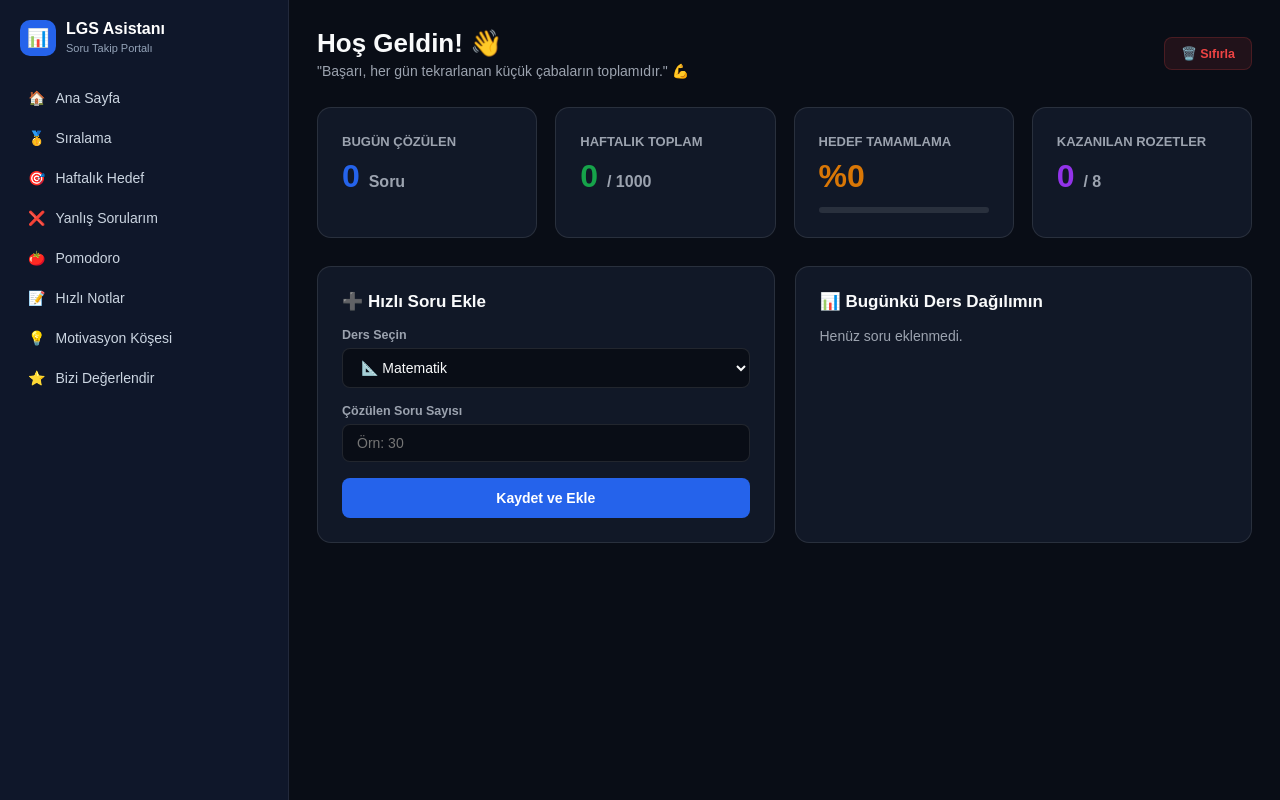
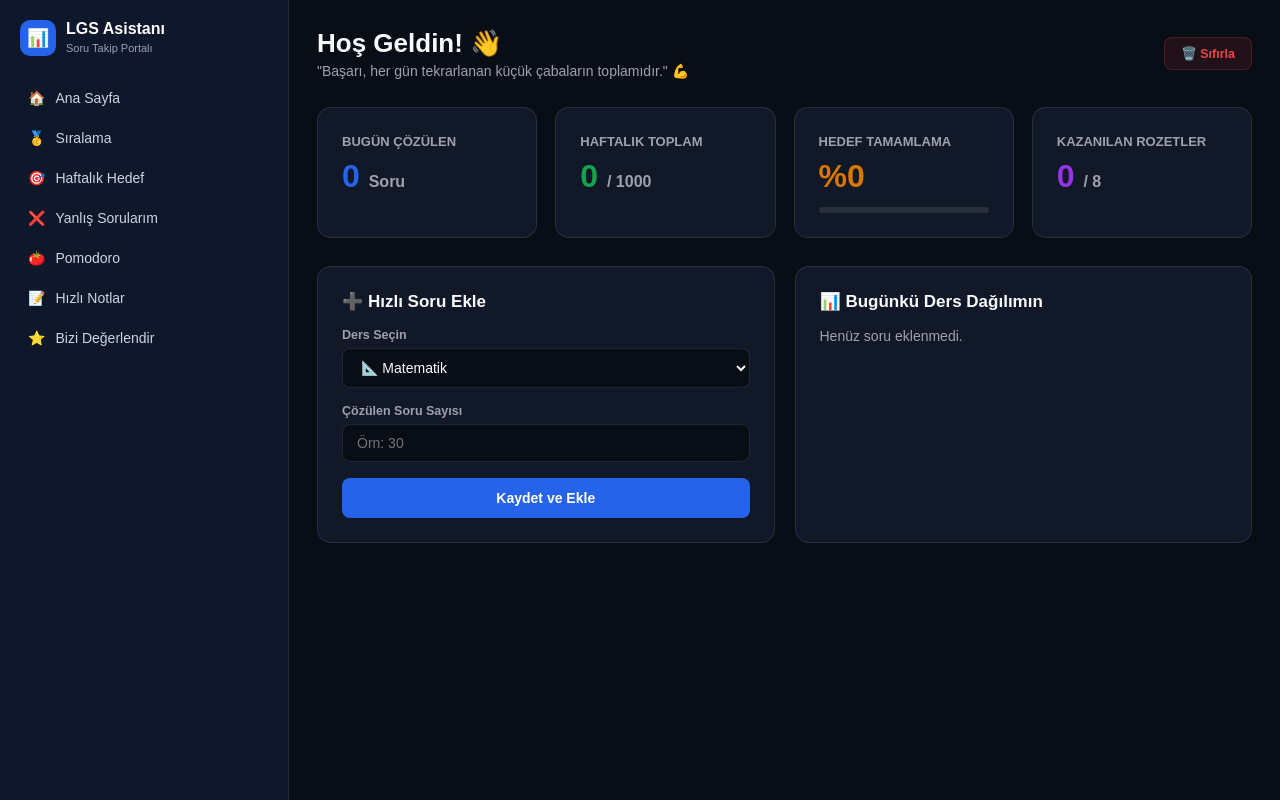
Before and after one commit to ienesbakrac-arch/lgs-soru-takip, a Next.js app: page / in a window 1280 px wide. Built offline with nearby package versions, Linux system fonts and the light colour scheme.

Commit message:
Add files via upload

```diff
--- a/src/app/layout.tsx
+++ b/src/app/layout.tsx
@@ -38,7 +38,6 @@ export default function RootLayout({ children }: { children: React.ReactNode })
                 <Link href="/yanlislarim" style={linkStil}><span>❌</span> Yanlış Sorularım</Link>
                 <Link href="/pomodoro" style={linkStil}><span>🍅</span> Pomodoro</Link>
                 <Link href="/notlar" style={linkStil}><span>📝</span> Hızlı Notlar</Link>
-                <Link href="/motivasyon" style={linkStil}><span>💡</span> Motivasyon Köşesi</Link>
                 <Link href="/degerlendir" style={linkStil}><span>⭐</span> Bizi Değerlendir</Link>
               </nav>
             </div>
```
